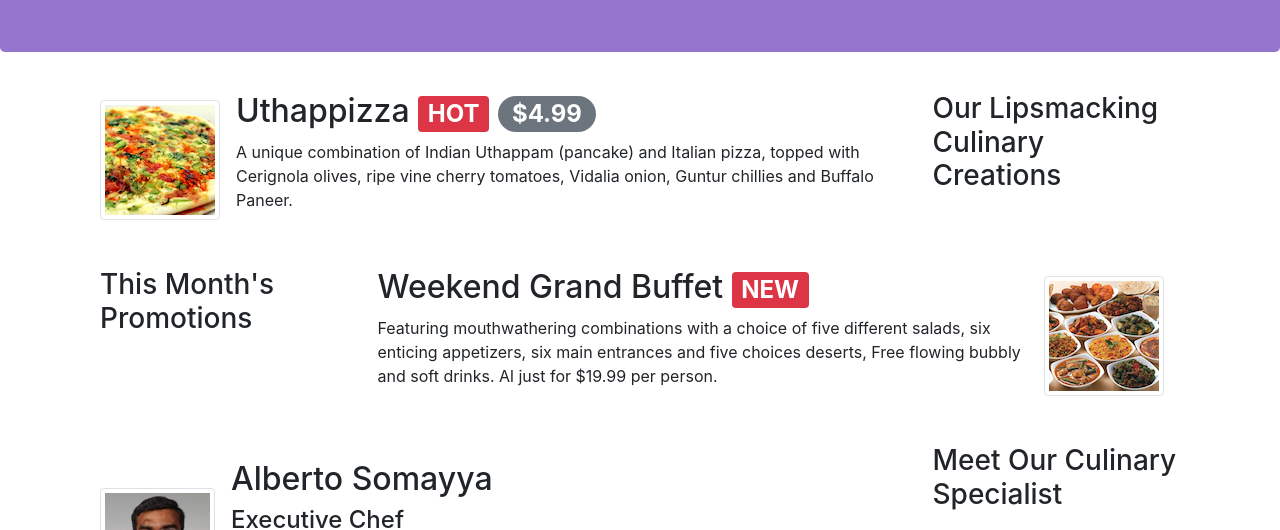
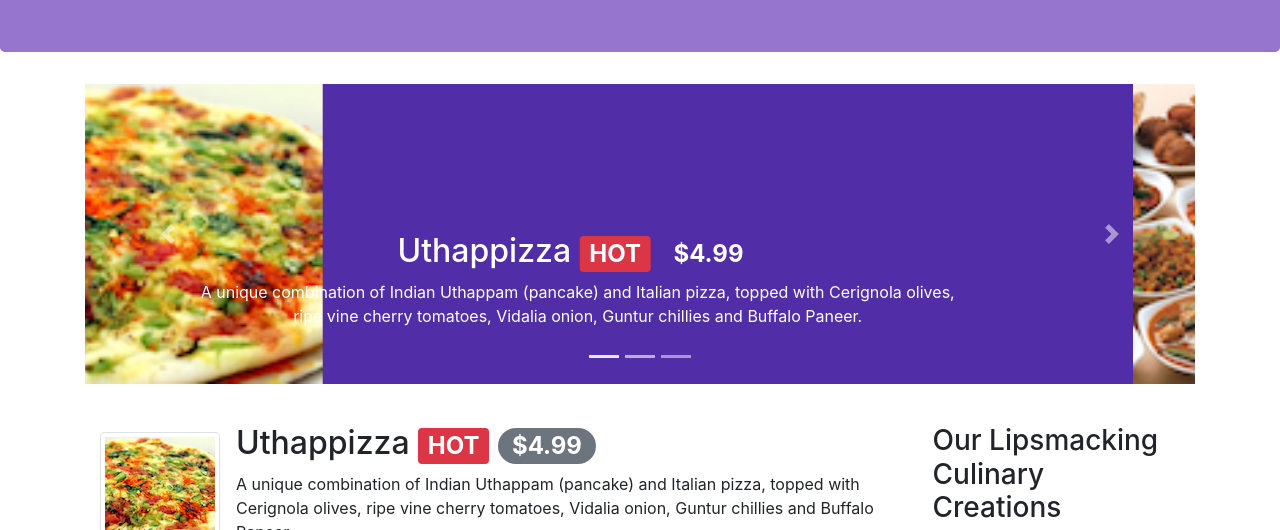
Before and after one commit to gleysi/coursera, a plain HTML site: page index.html in a window 1280 px wide. Shown: the part 270-800 px from the top of the page. Drawn offline with nearby package versions, Linux system fonts and the light colour scheme.

Commit message:
Carousel

```diff
--- a/index.html
+++ b/index.html
@@ -88,6 +88,57 @@
     </header>
 
     <div class="container">
+        <div class="row row-content">
+            <div class="col">
+                <div id="mycarousel" class="carousel slide" data-ride="carousel">
+                    <div class="carousel-inner" role="listbox">
+                        <div class="carousel-item active">
+                            <img class="d-block img-fluid"
+                                src="img/uthappizza.png" alt="Uthappizza">
+                            <div class="carousel-caption d-none d-md-block">
+                                <h2>Uthappizza <span class="badge badge-danger">HOT</span> <span class="badge badge-pill badge-default">$4.99</span></h2>
+                                <p class="d-none d-sm-block">A unique combination of Indian Uthappam (pancake) and
+                                    Italian pizza, topped with Cerignola olives, ripe vine
+                                    cherry tomatoes, Vidalia onion, Guntur chillies and
+                                    Buffalo Paneer.</p>
+                            </div>
+                        </div>
+                        <div class="carousel-item">
+                            <img class="d-block img-fluid"
+                                src="img/buffet.png" alt="buffet">
+                            <div class="carousel-caption d-none d-md-block">
+                                <h2>Weekend Grand Buffet <span class="badge badge-danger">NEW</span></h2>
+                                <p class="d-none d-sm-block">Featuring mouthwathering combinations with a choice of five different salads, six enticing appetizers, six main entrances and five choices deserts, Free flowing bubbly and soft drinks. Al just for $19.99 per person.</p>
+                            </div>
+                        </div>
+                        <div class="carousel-item">
+                            <img class="d-block img-fluid"
+                                src="img/alberto.png" alt="Alberto Somayya">
+                            <div class="carousel-caption d-none d-md-block">
+                                <h2>Alberto Somayya</h2>
+                                <h4>Executive Chef</h4>
+                                <p class="d-none d-sm-block">Award winning three-star Michelin chef with wide
+                                    International experience having worked closely with
+                                    whos-who in the culinary world, he specializes in
+                                    creating mouthwatering Indo-Italian fusion experiences.
+                                </p>
+                            </div>
+                        </div>
+                        <ol class="carousel-indicators">
+                            <li data-target="#mycarousel" data-slide-to="0" class="active"></li>
+                            <li data-target="#mycarousel" data-slide-to="1"></li>
+                            <li data-target="#mycarousel" data-slide-to="2"></li>
+                        </ol>
+                        <a class="carousel-control-prev" href="#mycarousel" role="button" data-slide="prev">
+                            <span class="carousel-control-prev-icon"></span>
+                        </a>
+                        <a class="carousel-control-next" href="#mycarousel" role="button" data-slide="next">
+                            <span class="carousel-control-next-icon"></span>
+                        </a>
+                    </div>
+                </div>
+             </div>
+        </div>
         <div class="row row-content d-flex align-content-start flex-wrap mr-20">
             <div class="col-sm-4 col-md-3 order-sm-2">
                 <h3>Our Lipsmacking Culinary Creations</h3>
--- a/styles.css
+++ b/styles.css
@@ -24,3 +24,17 @@ body{
     border-bottom: 1px solid #ddd;
     padding: 10px;
 }
+.carousel {
+    background:#512DA8;
+}
+
+.carousel-item {
+  height: 300px;
+}
+
+.carousel-item img {
+    position: absolute;
+    top: 0;
+    left: 0;
+    min-height: 300px;
+}
```
